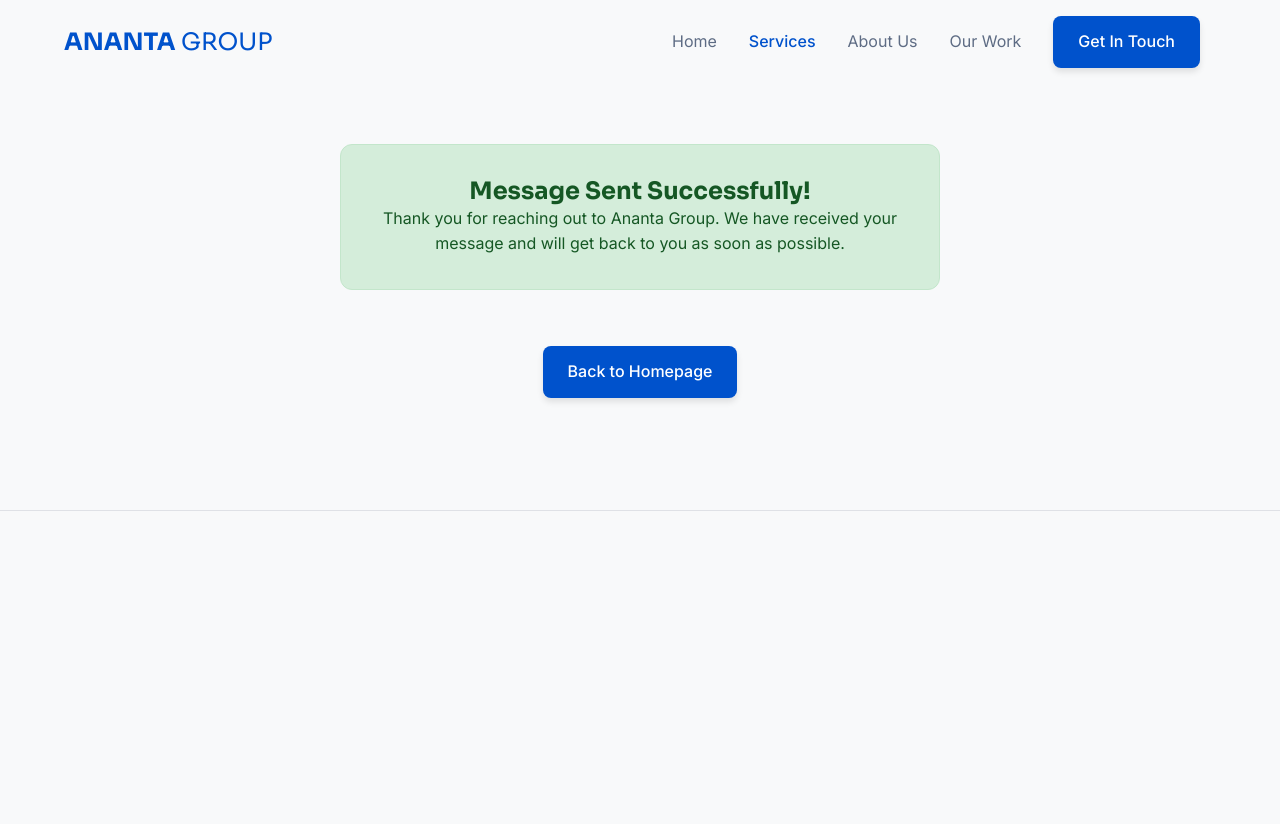
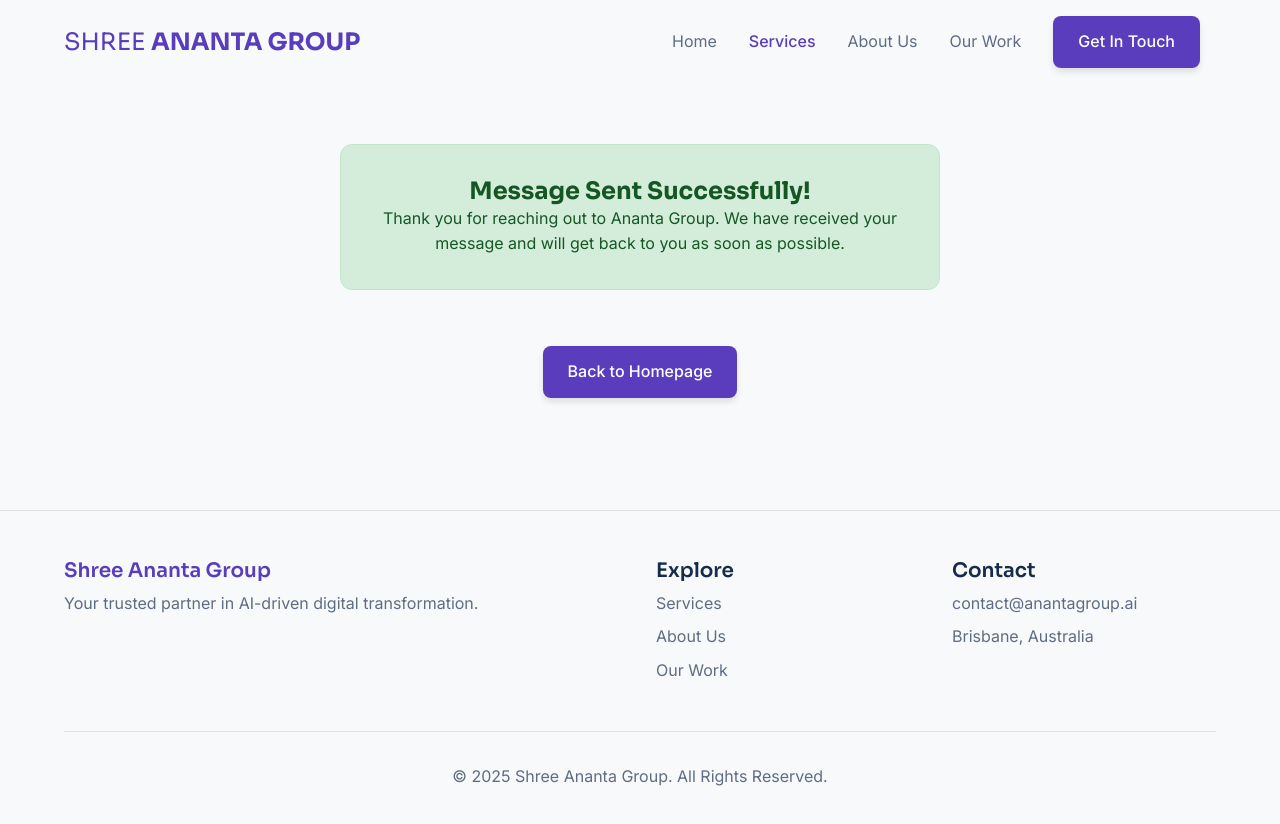
Before and after one commit to singhdeepkanwar/Ananta, a plain HTML site: page thankyou.html in a window 1280 px wide. Before the commit the page ends 800 px from the top, so only its background shows below. Drawn offline with Linux system fonts and the light colour scheme.

Commit message:
Website Changes

```diff
--- a/style.css
+++ b/style.css
@@ -16,8 +16,8 @@
 
 /* --- 1. Global & Base Styles --- */
 :root {
-    --primary-blue: #0052CC;
-    --primary-blue-hover: #0052d9;
+    --primary-blue: #5A3DBD;
+    --primary-blue-hover: #5A38CD;
     --heading-color: #172B4D;
     --text-color: #212529;
     --text-secondary-color: #5E6C84;
@@ -271,7 +271,7 @@ header.menu-open #mobile-menu .p-4 { animation-delay: 0.6s; } /* Animate button
 .btn-primary:hover {
     background-color: var(--primary-blue-hover);
     transform: translateY(-2px);
-    box-shadow: 0 7px 14px rgba(0, 82, 204, 0.2);
+    box-shadow: 0 7px 14px rgba(109, 0, 204, 0.2);
     color: white; /* Ensure hover text is white */
 }
 
--- a/thankyou.html
+++ b/thankyou.html
@@ -19,7 +19,8 @@
     <!-- Header (Copy this from one of your other pages to keep it consistent) -->
    <header id="main-header">
         <div class="container header-inner">
-            <a href="index.html" class="logo"><strong>ANANTA</strong> GROUP</a>
+            <a href="index.html" class="logo">SHREE <strong>ANANTA GROUP</strong></a>
+
 
             <nav class="desktop-nav">
                 <a href="index.html">Home</a>
@@ -60,15 +61,36 @@
     </main>
 
     <!-- Footer (Copy this from one of your other pages) -->
-    <footer>
+     <footer>
         <div class="container">
-            <!-- ... your footer code ... -->
+            <div class="footer-grid">
+                <div class="footer-col col-span-2">
+                    <h3 class="logo">Shree Ananta Group</h3>
+                    <p>Your trusted partner in AI-driven digital transformation.</p>
+                </div>
+                <div class="footer-col">
+                    <h4>Explore</h4>
+                    <ul>
+                        <li><a href="services.html">Services</a></li>
+                        <li><a href="about.html">About Us</a></li>
+                        <li><a href="work.html">Our Work</a></li>
+                    </ul>
+                </div>
+                 <div class="footer-col">
+                    <h4>Contact</h4>
+                    <ul>
+                        <li><a href="mailto:contact@anantagroup.ai">contact@anantagroup.ai</a></li>
+                        <li><p>Brisbane, Australia</p></li>
+                    </ul>
+                </div>
+            </div>
+            <div class="footer-bottom">
+                <p>&copy; 2025 Shree Ananta Group. All Rights Reserved.</p>
+            </div>
         </div>
     </footer>
 
     <!-- Script (Copy this from one of your other pages) -->
-    <script>
-        // ... your script code ...
-    </script>
+    <script src="script.js"></script>
 </body>
 </html>
```
Also changed, not shown: about.html (+8 -7 lines), contact.html (+11 -11 lines), index.html (+10 -9 lines), services.html (+6 -5 lines), work.html (+25 -6 lines), 1 other file.
